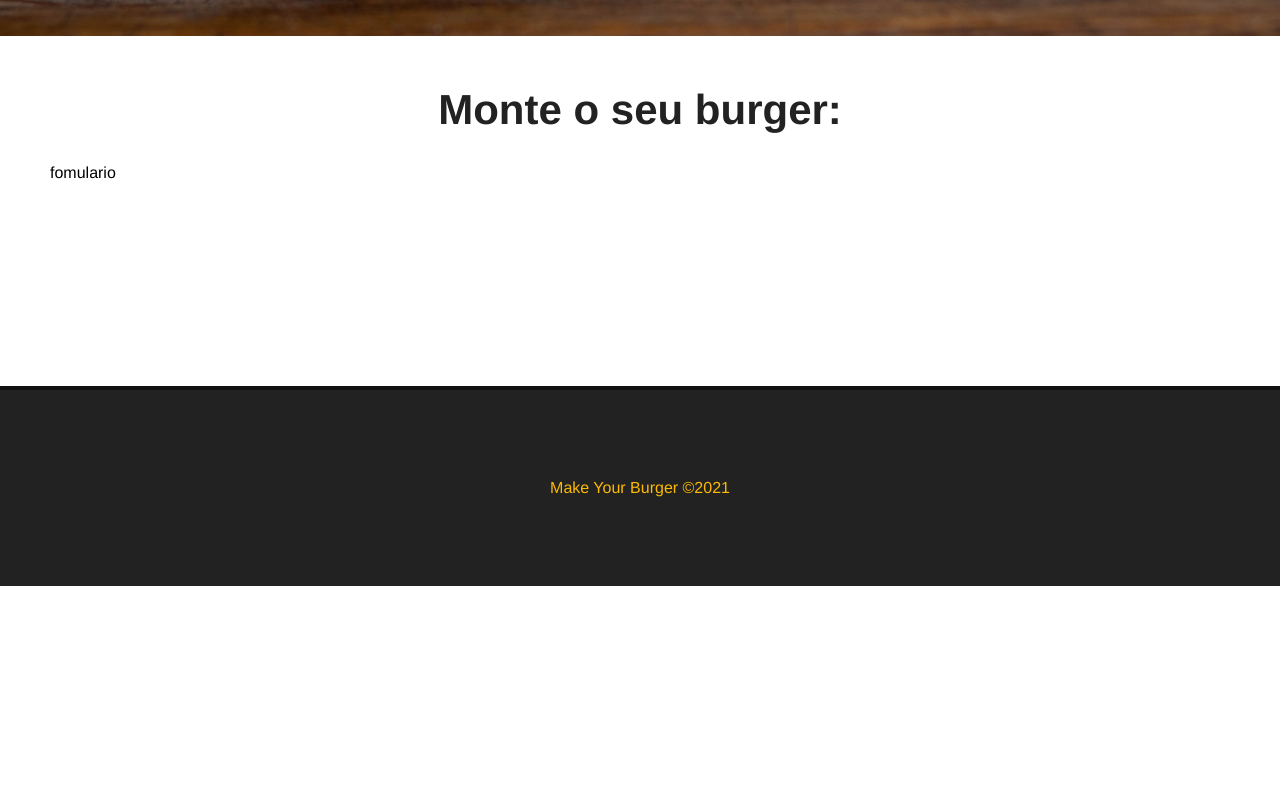
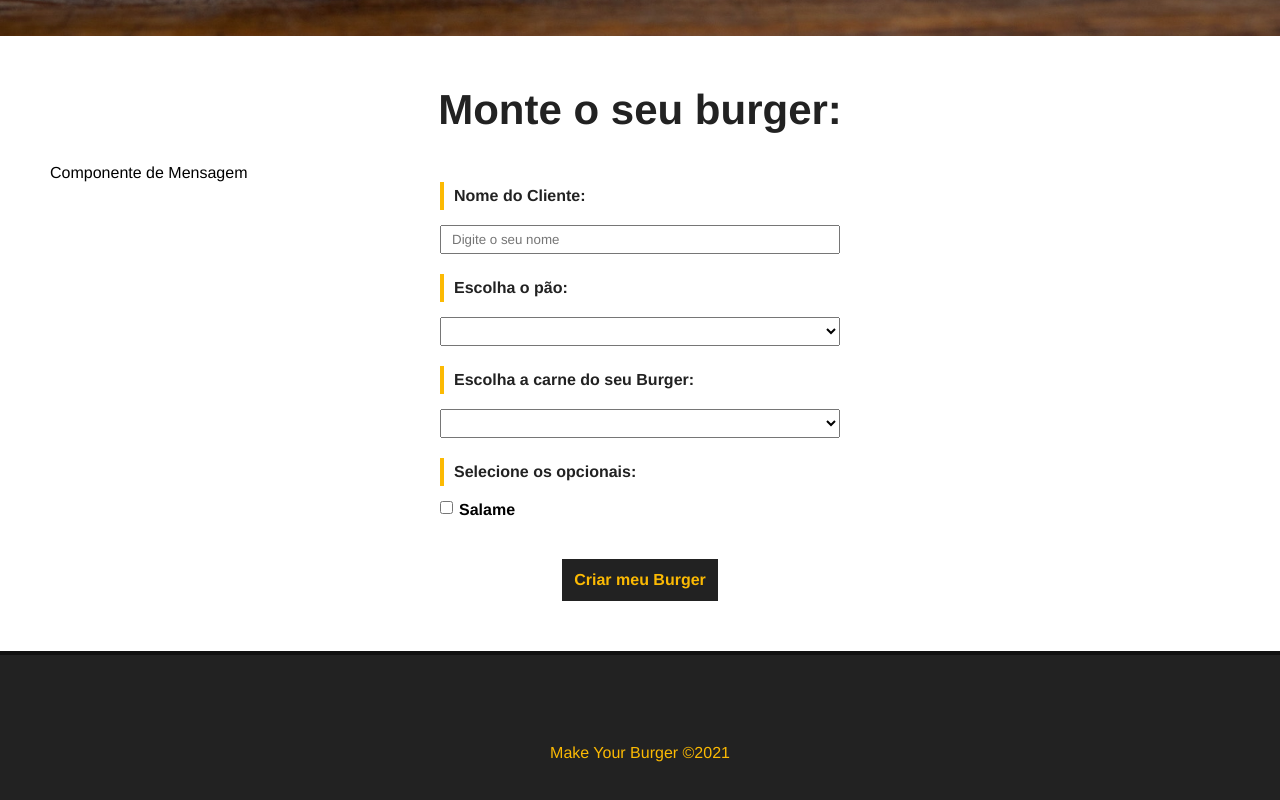
Before and after one commit to eliatos74/make-your-burger-vue-js, a Vue app: page / in a window 1280 px wide. Shown: the part 542-1342 px from the top of the page. Before the commit the page ends 1128 px from the top, so only its background shows below. Built offline with nearby package versions, Linux system fonts and the light colour scheme.

Commit message:
adicionado o componente de formulario

```diff
--- /dev/null
+++ b/src/components/BurgerForm.vue
@@ -0,0 +1,124 @@
+<template>
+  <div>
+    <p>Componente de Mensagem</p>
+    <div>
+      <form id="burger-form">
+        <div class="input-container">
+          <label for="nome">Nome do Cliente:</label>
+          <input
+            type="text"
+            id="nome"
+            name="nome"
+            v-model="nome"
+            placeholder="Digite o seu nome"
+          />
+        </div>
+        <div class="input-container">
+          <label for="pao">Escolha o pão:</label>
+          <select name="pao" id="pao" v-model="pao">
+            <option value="">Selecione o seu pão</option>
+            <option value="integral">Integral</option>
+          </select>
+        </div>
+        <div class="input-container">
+          <label for="carne">Escolha a carne do seu Burger:</label>
+          <select name="carne" id="carne" v-model="carne">
+            <option value="">Selecione o seu tipo de carne</option>
+            <option value="maminha">Maminha</option>
+          </select>
+        </div>
+        <div id="opcionais-container" class="input-container">
+          <label id="opcionais-title" for="opcionais"
+            >Selecione os opcionais:</label
+          >
+          <div class="checkbox-container">
+            <input
+              type="checkbox"
+              name="opcionais"
+              v-model="opcionais"
+              value="Salame"
+            />
+            <span>Salame</span>
+          </div>
+        </div>
+        <div class="input-container">
+          <input type="submit" class="submit-btn" value="Criar meu Burger" />
+        </div>
+      </form>
+    </div>
+  </div>
+</template>
+
+<script>
+export default {
+  name: "BugerForm",
+};
+</script>
+
+<style scoped>
+#burger-form {
+  max-width: 400px;
+  margin: 0 auto;
+}
+.input-container {
+  display: flex;
+  flex-direction: column;
+  margin-bottom: 20px;
+}
+
+label {
+  font-weight: bold;
+  margin-bottom: 15px;
+  color: #222;
+  padding: 5px 10px;
+  border-left: 4px solid #fcba03;
+}
+
+input,
+select {
+  padding: 5px 10px;
+  widows: 300px;
+}
+#opcionais-container {
+  flex-direction: row;
+  flex-wrap: wrap;
+}
+
+#opcionais-title {
+  width: 100%;
+}
+
+.checkbox-container {
+  display: flex;
+  align-items: flex-start;
+  width: 50%;
+  margin-bottom: 20px;
+}
+
+.checkbox-container span,
+.checkbox-container input {
+  width: auto;
+}
+
+.checkbox-container span {
+  margin-left: 6px;
+  font-weight: bold;
+}
+
+.submit-btn {
+  background-color: #222;
+  color: #fcba03;
+  font-weight: bold;
+  border: 2px solid #222;
+  padding: 10px;
+  font-size: 16px;
+  margin: 0 auto;
+  cursor: pointer;
+  transition: 0.5s;
+}
+
+.submit-btn:hover {
+  background-color: transparent;
+  color: #222;
+}
+</style>
--- a/src/views/HomeView.vue
+++ b/src/views/HomeView.vue
@@ -2,16 +2,18 @@
   <Banner />
   <div class="main-container">
     <h1>Monte o seu burger:</h1>
-    <p>fomulario</p>
+    <BurgerForm />
   </div>
 </template>
 
 <script>
 import Banner from "../components/Banner.vue";
+import BurgerForm from "../components/BurgerForm.vue";
 export default {
   name: "Home",
   components: {
     Banner,
+    BurgerForm,
   },
 };
 </script>
```
